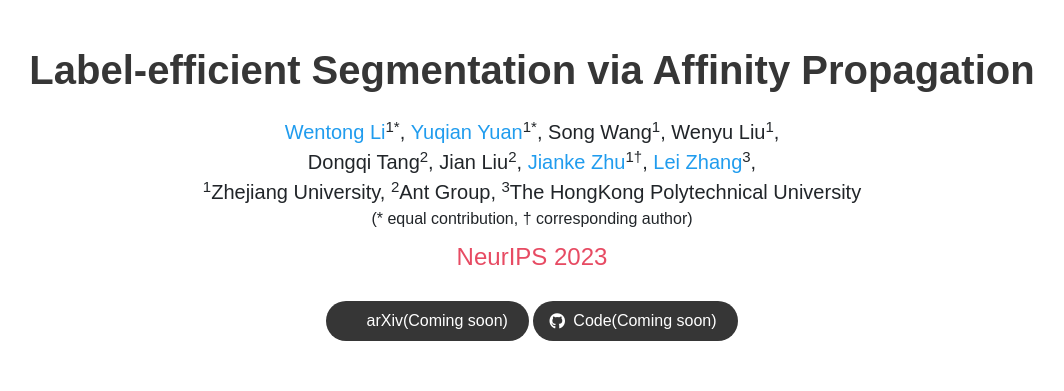
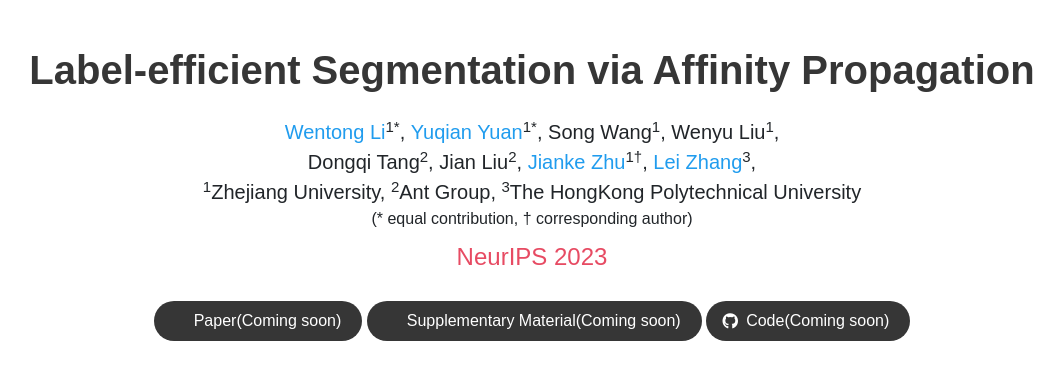
Before and after one commit to LiWentomng/apro, a plain HTML site: page index.html in a window 1280 px wide. Shown: the top 391 px of the page, without its empty margins (108-1172 px from the left). Drawn offline with nearby package versions, Linux system fonts and the light colour scheme; some icons are missing; a web font is replaced by a local one.

Commit message:
Update index.html

```diff
--- a/index.html
+++ b/index.html
@@ -86,7 +86,16 @@
                                         <span class="icon">
                                             <i class="ai ai-arxiv"></i>
                                         </span>
-                                        <span>arXiv(Coming soon)</span>
+                                        <span>Paper(Coming soon)</span>
+                                    </a>
+                                </span>
+                                <span class="link-block">
+                                    <a href=""
+                                        class="external-link button is-normal is-rounded is-dark">
+                                        <span class="icon">
+                                            <i class="ai ai-arxiv"></i>
+                                        </span>
+                                        <span>Supplementary Material(Coming soon)</span>
                                     </a>
                                 </span>
                                 <!-- Code Link. -->
```
